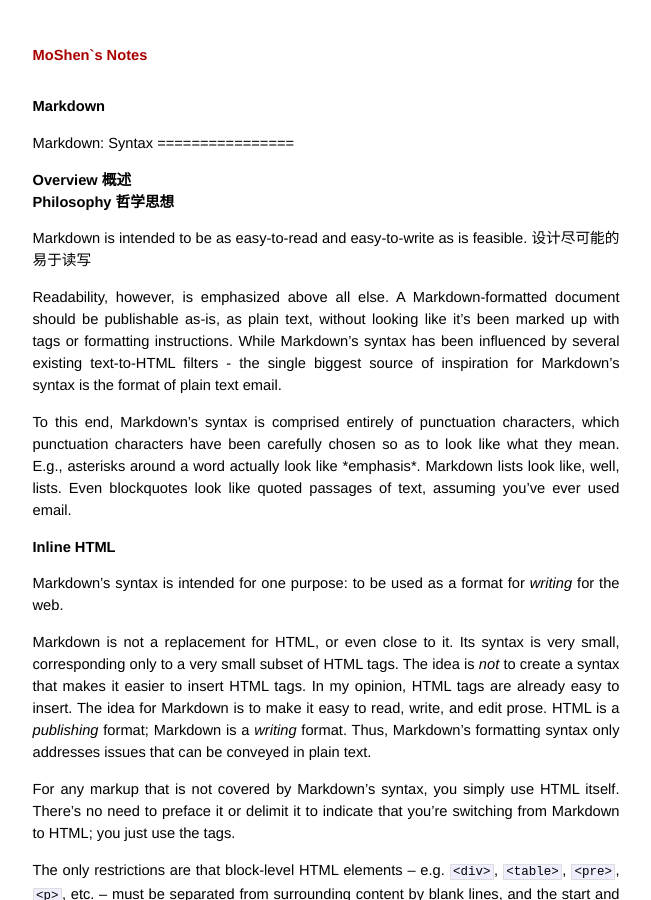
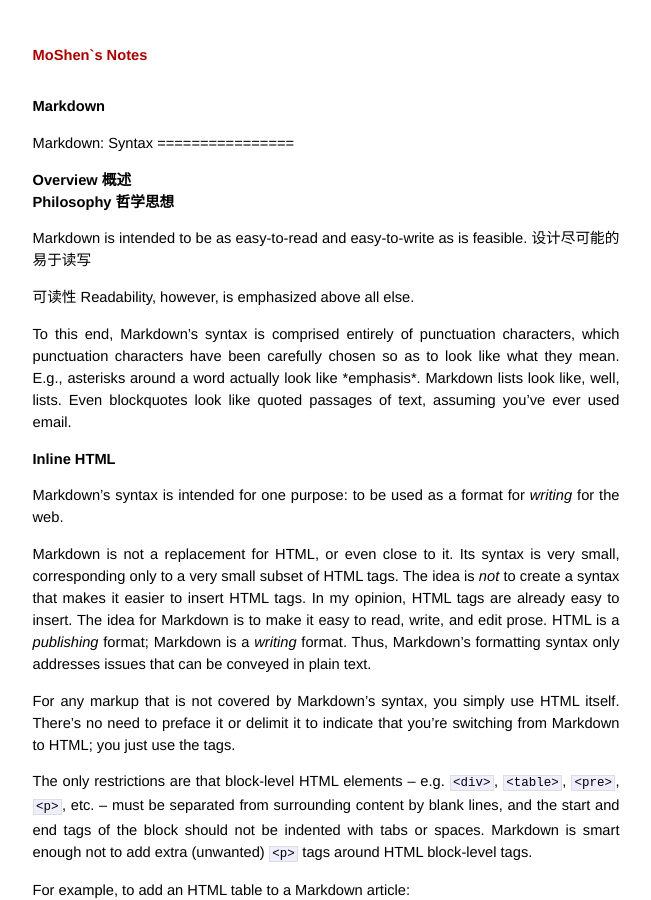
Before and after one commit to fy1231/fy.github.io, a Jekyll site: the page built from _posts/2019-3-1-markdown.md, in a window 1280 px wide and 900 px high. Shown: the whole window, without its empty margins (314-965 px from the left). Built offline with Jekyll 4.4.1, drawn with Linux system fonts in a browser that asks for light colours.

Commit message:
Update 2019-3-1-markdown.md

```diff
--- a/_posts/2019-3-1-markdown.md
+++ b/_posts/2019-3-1-markdown.md
@@ -13,13 +13,7 @@
 
 Markdown is intended to be as easy-to-read and easy-to-write as is feasible. 设计尽可能的易于读写
 
-Readability, however, is emphasized above all else. A Markdown-formatted
-document should be publishable as-is, as plain text, without looking
-like it's been marked up with tags or formatting instructions. While
-Markdown's syntax has been influenced by several existing text-to-HTML
-filters - the single biggest source of
-inspiration for Markdown's syntax is the format of plain text email.
-
+可读性 Readability, however, is emphasized above all else.
 
 To this end, Markdown's syntax is comprised entirely of punctuation
 characters, which punctuation characters have been carefully chosen so
```
